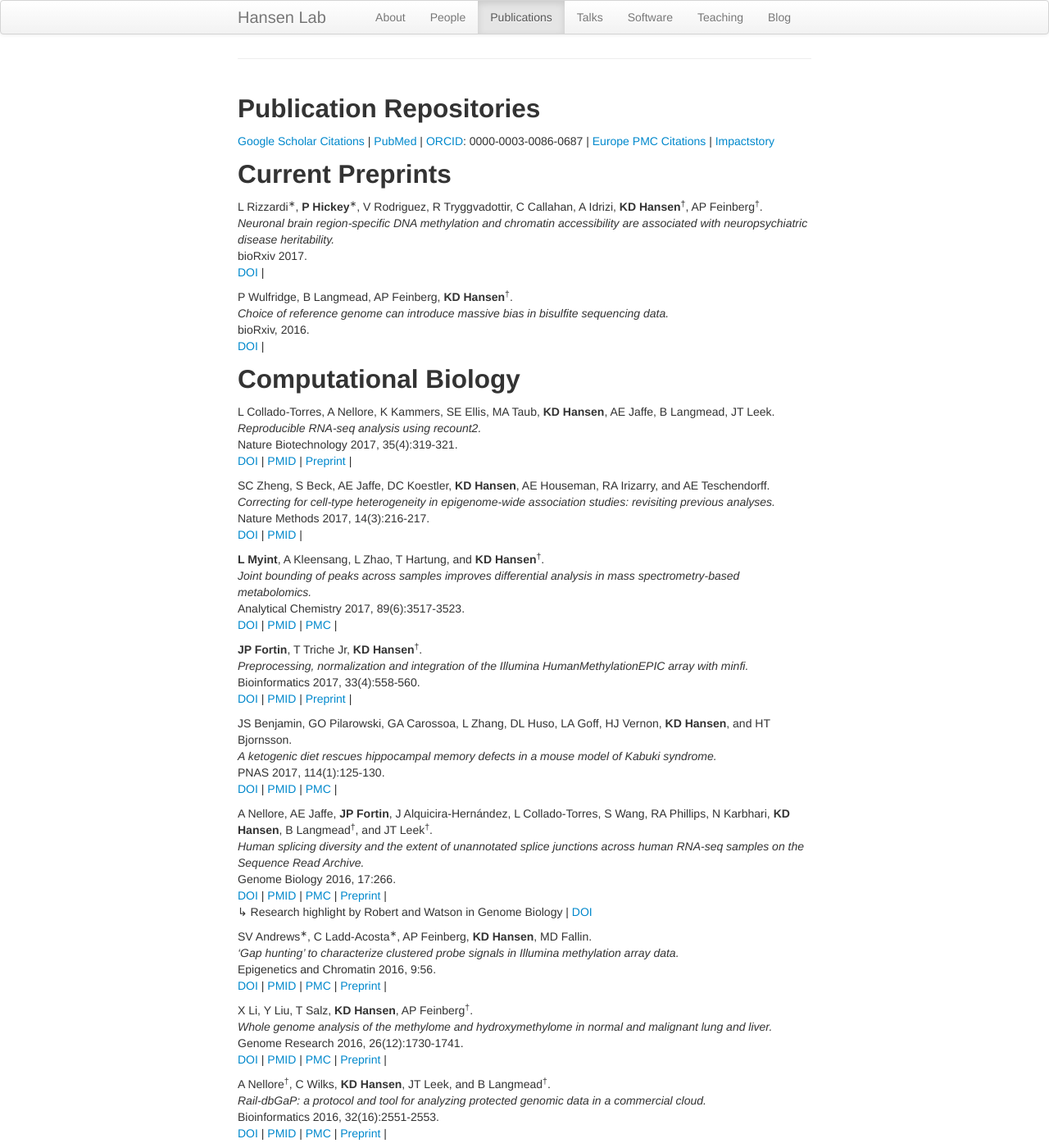
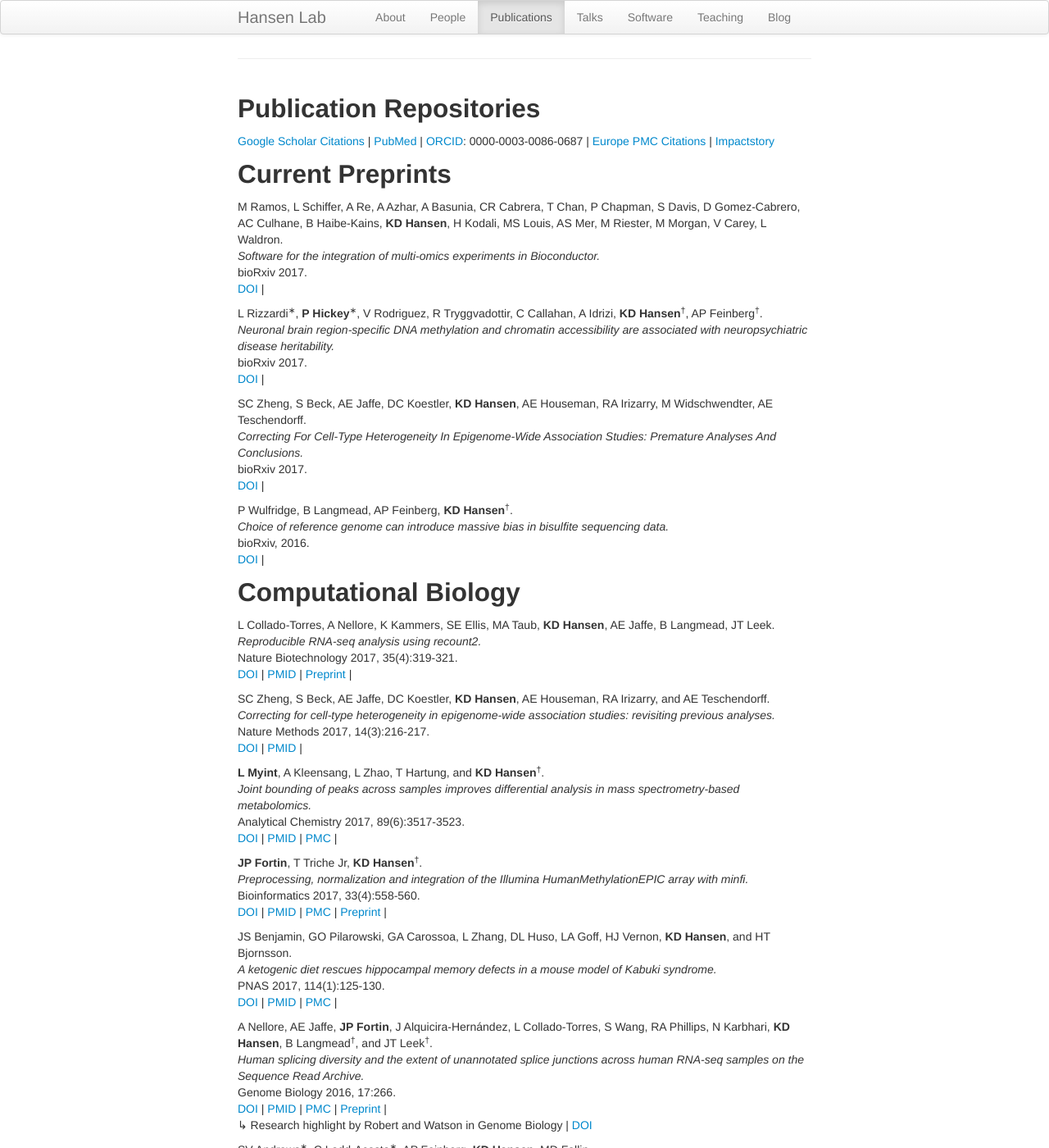
Before and after one commit to hansenlab/hansenlab.github.io, a Jekyll site: the page built from 02-pubs.md, in a window 1280 px wide and 1400 px high. Shown: the whole window at 82% size. Built offline with Jekyll 4.4.1, drawn with Linux system fonts in a browser that asks for light colours; comment, search, counter and statistics services are not loaded.

Commit message:
new pubs

```diff
--- a/02-pubs.md
+++ b/02-pubs.md
@@ -20,11 +20,23 @@ Publication Repositories
 Current Preprints
 -----------------
 
+M Ramos, L Schiffer, A Re, A Azhar, A Basunia, CR Cabrera, T Chan, P Chapman, S Davis, D Gomez-Cabrero, AC Culhane, B Haibe-Kains, <b>KD Hansen</b>, H Kodali, MS Louis, AS Mer, M Riester, M Morgan, V Carey, L Waldron.<br />
+<i>Software for the integration of multi-omics experiments in Bioconductor.</i><br />
+bioRxiv 2017.<br />
+[DOI](https://doi.org/10.1101/144774) |
+<span data-badge-type="4" data-doi="10.1101/144774" data-hide-no-mentions="true" class="altmetric-embed"> </span><br />
+
 L Rizzardi<sup>&lowast;</sup>, <b>P Hickey</b><sup>&lowast;</sup>, V Rodriguez, R Tryggvadottir, C Callahan, A Idrizi, <b>KD Hansen</b><sup>&dagger;</sup>, AP Feinberg<sup>&dagger;</sup>.<br />
 <i>Neuronal brain region-specific DNA methylation and chromatin accessibility are associated with neuropsychiatric disease heritability.</i> <br />
 bioRxiv 2017.<br />
 [DOI](https://doi.org/10.1101/120386) |
 <span data-badge-type="4" data-doi="10.1101/120386" data-hide-no-mentions="true" class="altmetric-embed"> </span><br />
+
+SC Zheng, S Beck, AE Jaffe, DC Koestler, <b>KD Hansen</b>, AE Houseman, RA Irizarry, M Widschwendter, AE Teschendorff.<br />
+<i>Correcting For Cell-Type Heterogeneity In Epigenome-Wide Association Studies: Premature Analyses And Conclusions.</i><br />
+bioRxiv 2017.<br />
+[DOI](https://doi.org/10.1101/121533) |
+<span data-badge-type="4" data-doi="10.1101/121533" data-hide-no-mentions="true" class="altmetric-embed"> </span><br />
 
 P Wulfridge, B Langmead, AP Feinberg, <b>KD Hansen</b><sup>&dagger;</sup>.<br />
 <i>Choice of reference genome can introduce massive bias in bisulfite sequencing data.</i><br />
@@ -63,6 +75,7 @@ Analytical Chemistry 2017, 89(6):3517-3523.<br />
 Bioinformatics 2017, 33(4):558-560.<br />
 [DOI](https://doi.org/10.1093/bioinformatics/btw691) |
 [PMID](http://www.ncbi.nlm.nih.gov/pubmed/28035024) |
+[PMC](http://www.ncbi.nlm.nih.gov/pmc/articles/PMC5408810) |
 [Preprint](https://doi.org/10.1101/065490) |
 <span data-badge-type="4" data-doi="10.1093/bioinformatics/btw691" data-hide-no-mentions="true" class="altmetric-embed"> </span><br />
 
```
